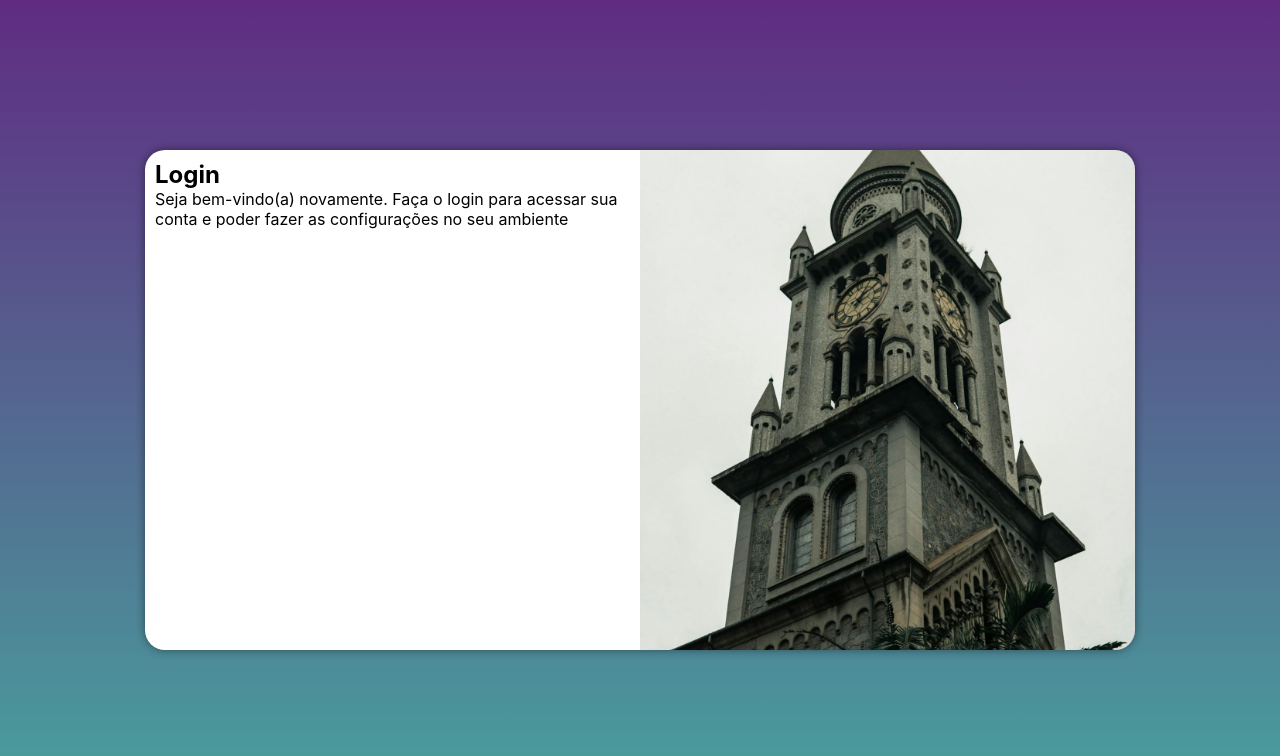
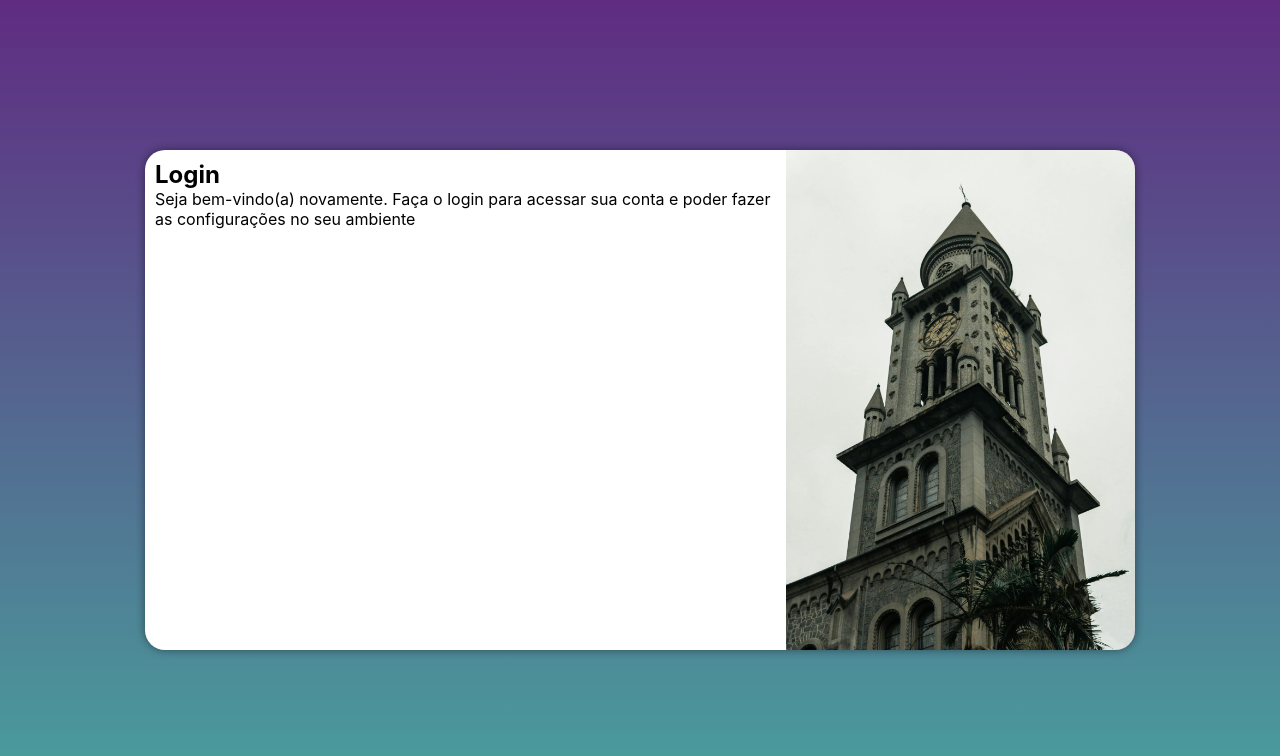
Before and after one commit to ledsonJyan/Html-CSS-JavaScript, a plain HTML site: page Projeto Login/index.html in a window 1280 px wide. Drawn offline with Linux system fonts and the light colour scheme.

Commit message:
Projeto Login

```diff
--- a/Projeto Login/estilos/media query.css
+++ b/Projeto Login/estilos/media query.css
@@ -5,48 +5,48 @@
     body{
         background-image: linear-gradient( to top, #49a09d, #5f2c82);
     }
-    main{
-        display: flex;
-
-    }
     #login{
-        width: 80%;
+        max-width: 80%;
         flex-direction: row;
+        height: 300px;
     }
     #imagem{
         background: #5f2c82 url(../imagens/Entrada\ de\ predio.jpg);
         background-size: cover;
         background-position: bottom ;
-        float: left;
         height: 100%;
-        width: 30%;
+        width: 50%;
     }
 
 }
-@media screen and (min-width: 992px) and (max-width: 1200px) {
+@media screen and (min-width: 992px) and (max-width: 1150px) {
     body{
         background-image: linear-gradient( to top, #49a09d, #5f2c82);
     }
     #login{
         width: 950px;
+        display: flex;
+        flex-direction: row;
     }
     #imagem{
-        float: left;
         height: 100%;
         width: 50%;
         background-position: center center;
         background-size: cover;
     }
 }
-@media screen and (min-width: 1200px) {
+@media screen and (min-width: 1150px) {
     body{
         background-image: linear-gradient( to top, #49a09d, #5f2c82);
     }
     #login{
-        width: 990px;
+        width: 90%;
+        max-width: 990px;
+        display: flex;
+        flex-direction: row-reverse;
     }
     #imagem{
-        float: right;
+
         height: 100%;
         width: 50%;
         background-position: center center;
--- a/Projeto Login/estilos/style.css
+++ b/Projeto Login/estilos/style.css
@@ -19,7 +19,7 @@ body,html{
 main{
     position: relative;
     height: 100vh;
-    width: 100vw;
+    max-width: 100vw;
     display: flex;
     justify-content: center;
     align-items: center;
@@ -27,8 +27,12 @@ main{
 #login{
 
     background-color: white;
-    width: 250px;
+    width: 100%;
+    max-width: 250px;
     height: 500px;
+    display: flex;
+    flex-direction: column;
+    margin: auto;
     overflow: hidden;
     border-radius: 20px;
     box-shadow: 0px 0px 10px rgba(0, 0, 0, 0.450);
@@ -38,6 +42,7 @@ main{
 #imagem{
     background: #5f2c82 url(../imagens/Entrada\ de\ predio.jpg);
     height: 200px;
+    width: 100%;
     background-position: bottom left;
     background-size: cover;
     display: block;
```
